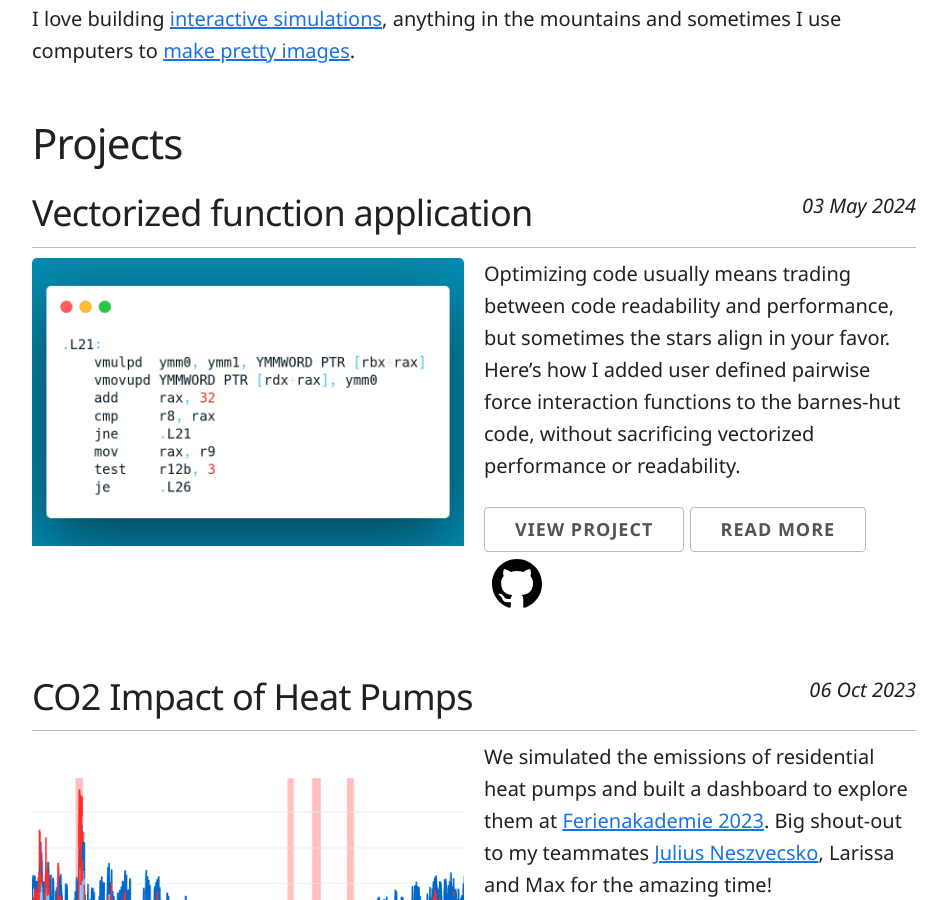
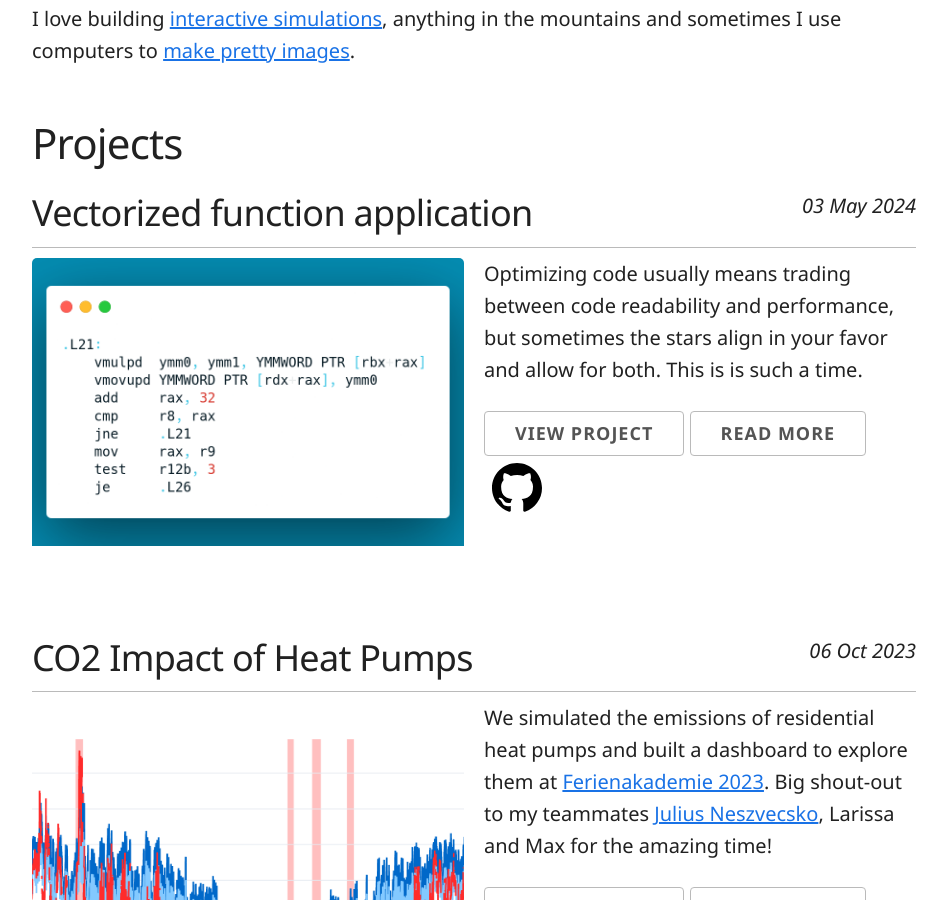
Before and after one commit to missing-user/missing-user.github.io, a Jekyll site: the page built from index.md, in a window 1280 px wide and 900 px high, scrolled down 513 px. Shown: the whole window, without its empty margins (166-1113 px from the left). Built offline with Jekyll 4.4.1, drawn with Linux system fonts in a browser that asks for light colours.

Commit message:
Update Post “2024-05-03-vectorized-function-application”

```diff
--- a/_posts/2024-05-03-vectorized-function-application.md
+++ b/_posts/2024-05-03-vectorized-function-application.md
@@ -8,7 +8,7 @@ link: https://quick-bench.com/q/1uCnfwnH8nvIXB_ncuU_KDT1Cxc
 repository: https://gist.github.com/missing-user/3114bacb98bc035156ec362c6b73251c
 mathjax: false
 ---
-Optimizing code usually means trading between code readability and performance, but sometimes the stars align in your favor. Here's how I added user defined pairwise force interaction functions to the barnes-hut code, without sacrificing vectorized performance or readability.
+Optimizing code usually means trading between code readability and performance, but sometimes the stars align in your favor and allow for both. This is is such a time.
 
 # Auto-Vectorized function application
 
```
